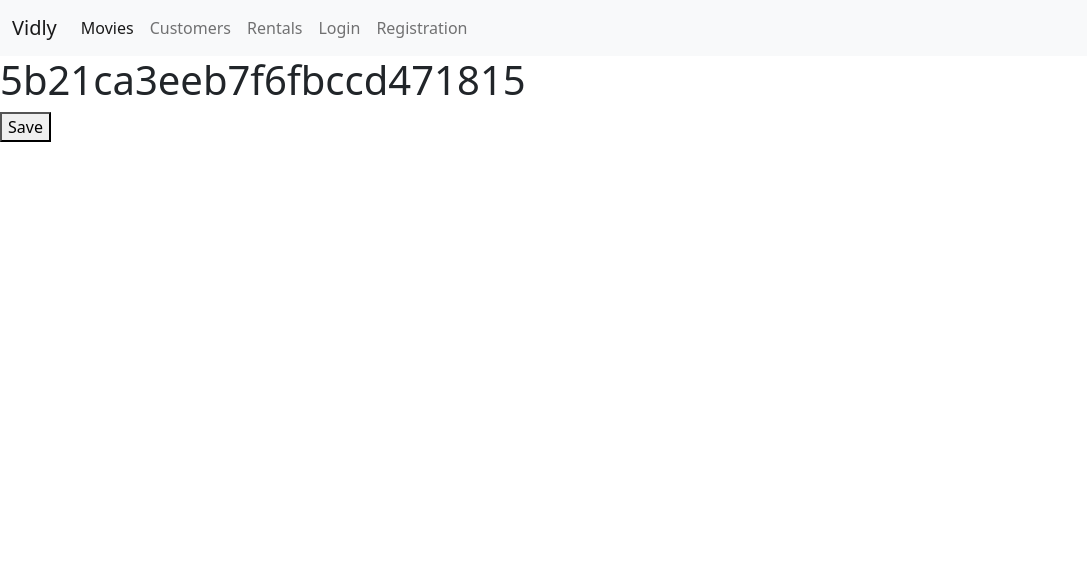
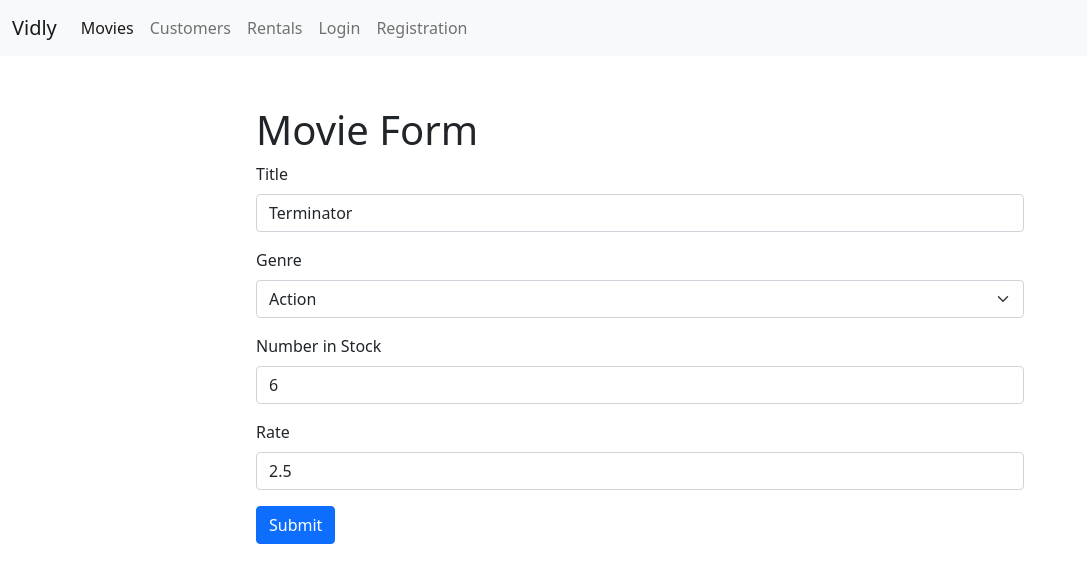
Before and after one commit to Beginner777-cpp/movieReact, a React (Create React App) app: page /movies/5b21ca3eeb7f6fbccd471815 in a window 1280 px wide. Shown: the top 582 px of the page, without its empty margins (0-1087 px from the left). Built offline with nearby package versions, Linux system fonts and the light colour scheme.

Commit message:
add movie component

```diff
--- a/src/App.js
+++ b/src/App.js
@@ -10,11 +10,13 @@ import NotFound from "./Components/common/notFound";
 import MovieId from "./Components/common/movieId";
 import LoginForm from "./Components/loginForm";
 import Registration from "./Components/registration";
+import New from "./Components/new";
 function App() {
   return (
     <React.Fragment>
       <Navbar />
       <Switch>
+        <Route path="/movies/new" component={New} />
         <Route path="/movies/:id" component={MovieId} />
         <Route path="/customers" component={Customers} />
         <Route path="/rentals" component={Rentals} />
--- a/src/Components/common/form.jsx
+++ b/src/Components/common/form.jsx
@@ -13,13 +13,11 @@ class Form extends Component {
         }
       }
     }
-
     return Object.keys(errors).length === 0 ? null : errors;
   };
   handleSubmit = (e) => {
     e.preventDefault();
     const errors = this.validate();
-    console.log(errors);
     this.setState({ errors: errors || {} });
     if (errors) {
       return;
@@ -37,14 +35,13 @@ class Form extends Component {
   };
   handleChange = ({ currentTarget }) => {
     const errors = { ...this.state.errors };
+    const errorMessage = this.validateProperty(currentTarget);
 
-    const errorMessage = this.validateProperty(currentTarget);
     if (errorMessage) {
       errors[currentTarget.name] = errorMessage;
     } else {
       delete errors[currentTarget.name];
     }
-
     const account = {
       ...this.state.account,
     };
@@ -52,7 +49,7 @@ class Form extends Component {
     this.setState({ account, errors });
   };
 
-  renderInput = (name, label, type="text") => {
+  renderInput = (name, label, type = "text", value = "") => {
     return (
       <Input
         name={name}
@@ -62,6 +59,33 @@ class Form extends Component {
         label={label}
         errors={this.state.errors[name]}
       />
+    );
+  };
+  renderSelect = (name, label, options, value = "") => {
+    return (
+      <div className="mb-3">
+        <label htmlFor={name} className="form-label">
+          {label}
+        </label>
+        <select
+          id={name}
+          name={name}
+          className="form-select"
+          aria-label="Default select example"
+          value={this.state.account[name]}
+          onChange={this.handleChange}
+        >
+          <option value=""></option>
+          {options.map((option) => (
+            <option value={option.name} key={option._id}>
+              {option.name}
+            </option>
+          ))}
+        </select>
+        {this.state.errors[name] && (
+          <div className="alert alert-danger">{this.state.errors[name]}</div>
+        )}
+      </div>
     );
   };
   renderBtn = () => {
--- a/src/Components/common/movieId.jsx
+++ b/src/Components/common/movieId.jsx
@@ -1,14 +1,9 @@
 import React from "react";
-
+import New from "../new";
 const MovieId = (props) => {
-  const onSave = () => {
-      console.log('save movie', props);
-        props.history.replace('/movies');
-  };
   return (
     <div>
-      <h1>{props.match.params.id}</h1>
-      <button onClick={onSave}>Save</button>
+      <New id={props.match.params.id} {...props}/>
     </div>
   );
 };
--- a/src/Components/loginForm.jsx
+++ b/src/Components/loginForm.jsx
@@ -21,7 +21,7 @@ class LoginForm extends Form {
   }
 
   doSubmit = ()=>{
-    console.log('Submitted');
+    console.log('Logged in');
   }
   render() {
     return (
--- a/src/Components/movie.jsx
+++ b/src/Components/movie.jsx
@@ -1,4 +1,5 @@
 import React, { Component } from "react";
+import { Link } from "react-router-dom";
 import * as MovieList from "../Data/fakeMovieService.js";
 import * as GenreList from "../Data/fakeGenreService.js";
 import MovieTable from "./moviesTable.jsx";
@@ -74,6 +75,10 @@ class Movie extends Component {
     const filteredMovie = paginate(sortedMovies, currentPage, pageSize);
     return { count, filteredMovie };
   };
+  addMovie = () => {
+    console.log("new movie");
+    return;
+  };
   render() {
     const { currentPage, pageSize, selectedGenre, genres, setColumnSort } =
       this.state;
@@ -98,6 +103,8 @@ class Movie extends Component {
             genres={genres}
           />
           <div className="content">
+            <Link to="movies/new" className="btn btn-primary">New Movie</Link>
+
             {this.state.movies.length !== 0 ? (
               <p>Showing {allMovies.length} movies in the database</p>
             ) : (
--- a/src/Components/navbar.jsx
+++ b/src/Components/navbar.jsx
@@ -1,5 +1,5 @@
 import React from "react";
-import { NavLink, li } from "react-router-dom";
+import { NavLink } from "react-router-dom";
 
 const Navbar = () => {
   return (
--- /dev/null
+++ b/src/Components/new.jsx
@@ -0,0 +1,83 @@
+import React from "react";
+// import { Redirect } from "react-router";
+import Joi from "joi-browser";
+import Form from "./common/form";
+import { getGenres } from "./../Data/fakeGenreService";
+import { saveMovie, getMovie, getMovies } from "../Data/fakeMovieService";
+class New extends Form {
+  constructor(props) {
+    super(props);
+    this.state = {
+      account: { name: "", genre: "", numberInStock: "", rate: "" },
+      errors: {
+        name: "",
+        genre: "",
+        numberInStock: "",
+        rate: "",
+      },
+    };
+    this.movieId = this.props.id;
+    this.schema = {
+      name: Joi.string().required().label("Title"),
+      genre: Joi.string().required().label("Genre"),
+      numberInStock: Joi.number()
+        .required()
+        .integer()
+        .greater(0)
+        .less(100)
+        .label("Number in Stock"),
+      rate: Joi.number().required().greater(0).less(10).label("Rate"),
+    };
+  }
+  componentDidMount() {
+    let state = { ...this.state };
+    let movie = {};
+    console.log(getMovies());
+    if (this.movieId) {
+      let movieDb = getMovie(this.movieId);
+      if (!movieDb) {
+        this.props.history.replace("/not-found");
+        return;
+      }
+      movie.name = movieDb.title;
+      movie.genre = movieDb.genre.name;
+      movie.numberInStock = movieDb.numberInStock;
+      movie.rate = movieDb.dailyRentalRate;
+
+      state.account = movie;
+      this.setState(state);
+    }
+  }
+  doSubmit = () => {
+    let newMovie = {
+      _id: this.movieId,
+      title: this.state.account.name,
+      genre: {
+        _id: getGenres().filter((g) => g.name === this.state.account.genre)[0]
+          ._id,
+        name: this.state.account.genre,
+      },
+      numberInStock: this.state.account.numberInStock,
+      dailyRentalRate: this.state.account.rate,
+      liked: false,
+    };
+    let result = saveMovie(newMovie);
+    console.log("Added new movie");
+    this.props.history.replace("/movies");
+    return result;
+  };
+  render() {
+    return (
+      <form className="form" onSubmit={this.handleSubmit} method="GET">
+        <h1>Movie Form</h1>
+        {this.renderInput("name", "Title")}
+        {this.renderSelect("genre", "Genre", getGenres())}
+        {this.renderInput("numberInStock", "Number in Stock", "number")}
+        {this.renderInput("rate", "Rate", "number")}
+        {this.renderBtn()}
+      </form>
+    );
+  }
+}
+
+export default New;
--- a/src/Components/registration.jsx
+++ b/src/Components/registration.jsx
@@ -13,14 +13,20 @@ class Registration extends Form {
         name: "",
       },
     };
+    this.emailOptions = {
+      minDomainSegments: 2,
+    };
     this.schema = {
-      username: Joi.string().required().label("Username"),
-      password: Joi.string().required().label("Password"),
+      username: Joi.string()
+        .required()
+        .email(this.emailOptions)
+        .label("Username"),
+      password: Joi.string().min(5).required().label("Password"),
       name: Joi.string().required().label("Name"),
     };
   }
   doSubmit = () => {
-    console.log("Submitted");
+    console.log("Registered");
   };
   render() {
     return (
--- a/src/Data/fakeMovieService.js
+++ b/src/Data/fakeMovieService.js
@@ -8,7 +8,7 @@ const movies = [
     numberInStock: 6,
     dailyRentalRate: 2.5,
     publishDate: "2018-01-03T19:04:28.809Z",
-    liked: false
+    liked: false,
   },
   {
     _id: "5b21ca3eeb7f6fbccd471816",
@@ -16,7 +16,7 @@ const movies = [
     genre: { _id: "5b21ca3eeb7f6fbccd471818", name: "Action" },
     numberInStock: 5,
     dailyRentalRate: 2.5,
-    liked: false
+    liked: false,
   },
   {
     _id: "5b21ca3eeb7f6fbccd471817",
@@ -24,7 +24,7 @@ const movies = [
     genre: { _id: "5b21ca3eeb7f6fbccd471820", name: "Thriller" },
     numberInStock: 8,
     dailyRentalRate: 3.5,
-    liked: false
+    liked: false,
   },
   {
     _id: "5b21ca3eeb7f6fbccd471819",
@@ -32,7 +32,7 @@ const movies = [
     genre: { _id: "5b21ca3eeb7f6fbccd471814", name: "Comedy" },
     numberInStock: 7,
     dailyRentalRate: 3.5,
-    liked: false
+    liked: false,
   },
   {
     _id: "5b21ca3eeb7f6fbccd47181a",
@@ -40,7 +40,7 @@ const movies = [
     genre: { _id: "5b21ca3eeb7f6fbccd471814", name: "Comedy" },
     numberInStock: 7,
     dailyRentalRate: 3.5,
-    liked: false
+    liked: false,
   },
   {
     _id: "5b21ca3eeb7f6fbccd47181b",
@@ -48,7 +48,7 @@ const movies = [
     genre: { _id: "5b21ca3eeb7f6fbccd471814", name: "Comedy" },
     numberInStock: 7,
     dailyRentalRate: 3.5,
-    liked: false
+    liked: false,
   },
   {
     _id: "5b21ca3eeb7f6fbccd47181e",
@@ -56,7 +56,7 @@ const movies = [
     genre: { _id: "5b21ca3eeb7f6fbccd471820", name: "Thriller" },
     numberInStock: 7,
     dailyRentalRate: 4.5,
-    liked: false
+    liked: false,
   },
   {
     _id: "5b21ca3eeb7f6fbccd47181f",
@@ -64,7 +64,7 @@ const movies = [
     genre: { _id: "5b21ca3eeb7f6fbccd471820", name: "Thriller" },
     numberInStock: 4,
     dailyRentalRate: 3.5,
-    liked: false
+    liked: false,
   },
   {
     _id: "5b21ca3eeb7f6fbccd471821",
@@ -72,8 +72,8 @@ const movies = [
     genre: { _id: "5b21ca3eeb7f6fbccd471818", name: "Action" },
     numberInStock: 7,
     dailyRentalRate: 3.5,
-    liked: false
-  }
+    liked: false,
+  },
 ];
 
 export function getMovies() {
@@ -81,18 +81,17 @@ export function getMovies() {
 }
 
 export function getMovie(id) {
-  return movies.find(m => m._id === id);
+  return movies.find((m) => m._id === id);
 }
 
 export function saveMovie(movie) {
-  let movieInDb = movies.find(m => m._id === movie._id) || {};
-  movieInDb.name = movie.name;
-  movieInDb.genre = genresAPI.genres.find(g => g._id === movie.genreId);
+  let movieInDb = movies.find((m) => m._id === movie._id) || {};
+  movieInDb.title = movie.title;
+  movieInDb.genre = genresAPI.genres.find((g) => g._id === movie.genre._id);
   movieInDb.numberInStock = movie.numberInStock;
   movieInDb.dailyRentalRate = movie.dailyRentalRate;
-
   if (!movieInDb._id) {
-    movieInDb._id = Date.now();
+    movieInDb._id = String(Date.now());
     movies.push(movieInDb);
   }
 
@@ -100,7 +99,7 @@ export function saveMovie(movie) {
 }
 
 export function deleteMovie(id) {
-  let movieInDb = movies.find(m => m._id === id);
+  let movieInDb = movies.find((m) => m._id === id);
   movies.splice(movies.indexOf(movieInDb), 1);
   return movieInDb;
 }
```
